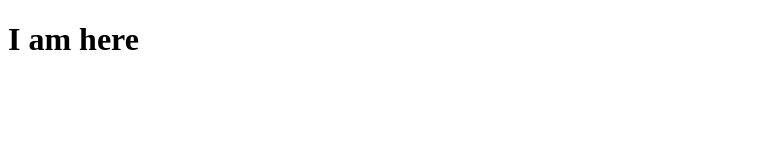
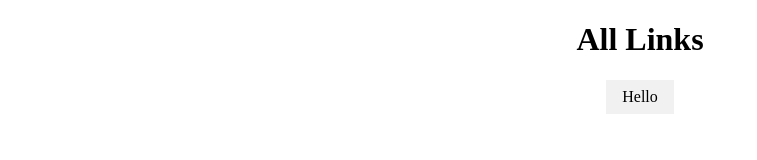
Before and after one commit to kunalkumar007/important-links, a website: page index.html in a window 1280 px wide. Shown: the whole page, without its empty margins (0-757 px from the left). Drawn offline with Linux system fonts and the light colour scheme.

Commit message:
added homepage

```diff
--- a/index.html
+++ b/index.html
@@ -4,10 +4,14 @@
     <meta charset="UTF-8" />
     <meta http-equiv="X-UA-Compatible" content="IE=edge" />
     <meta name="viewport" content="width=device-width, initial-scale=1.0" />
+    <link rel="stylesheet" href="style.css" />
     <title>All Important Links</title>
   </head>
   <body>
-    <h1>I am here</h1>
+    <h1>All Links</h1>
+    <div class="links">
+      <a href="https://www.google.com" class="btn">Hello</a>
+    </div>
     <script src="index.js"></script>
   </body>
 </html>
--- /dev/null
+++ b/style.css
@@ -0,0 +1,23 @@
+body {
+  text-align: center;
+}
+.links {
+  display: flex;
+  justify-content: center;
+  align-items: center;
+}
+
+a {
+  text-decoration: none;
+  display: inline-block;
+  padding: 8px 16px;
+}
+a:hover {
+  background-color: #ddd;
+  color: black;
+}
+
+.btn {
+  background-color: #f1f1f1;
+  color: black;
+}
```
